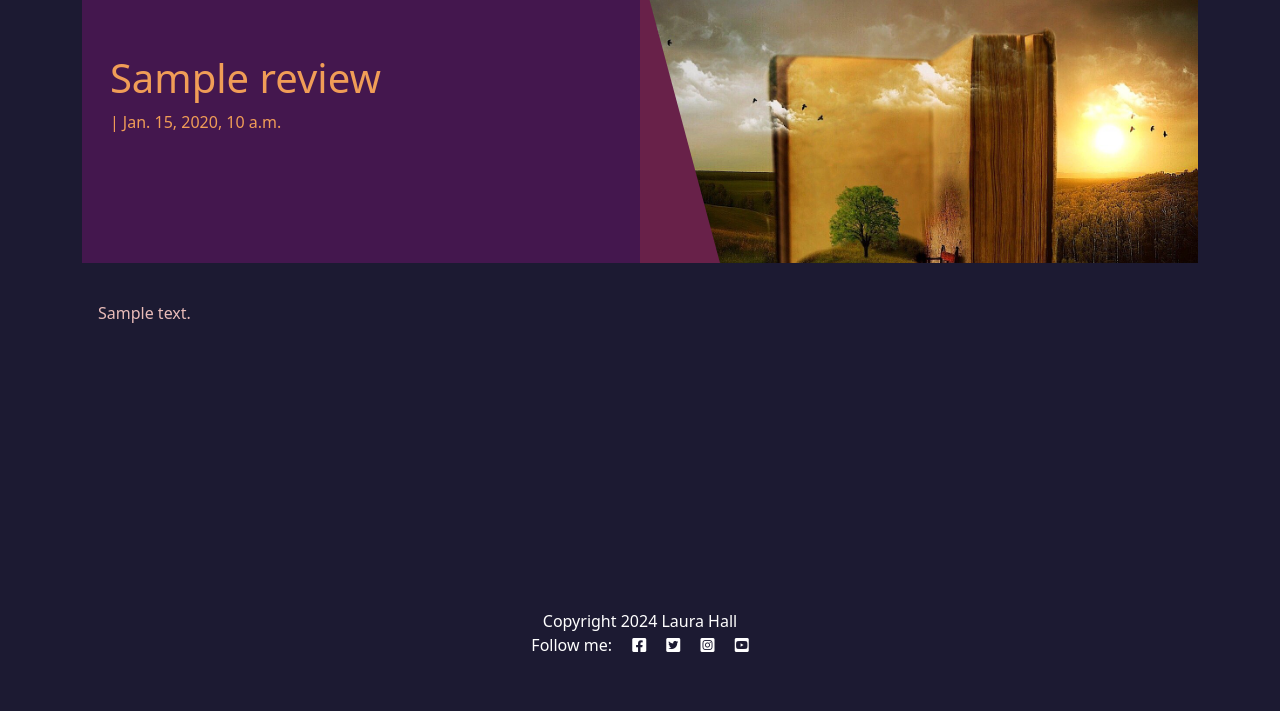
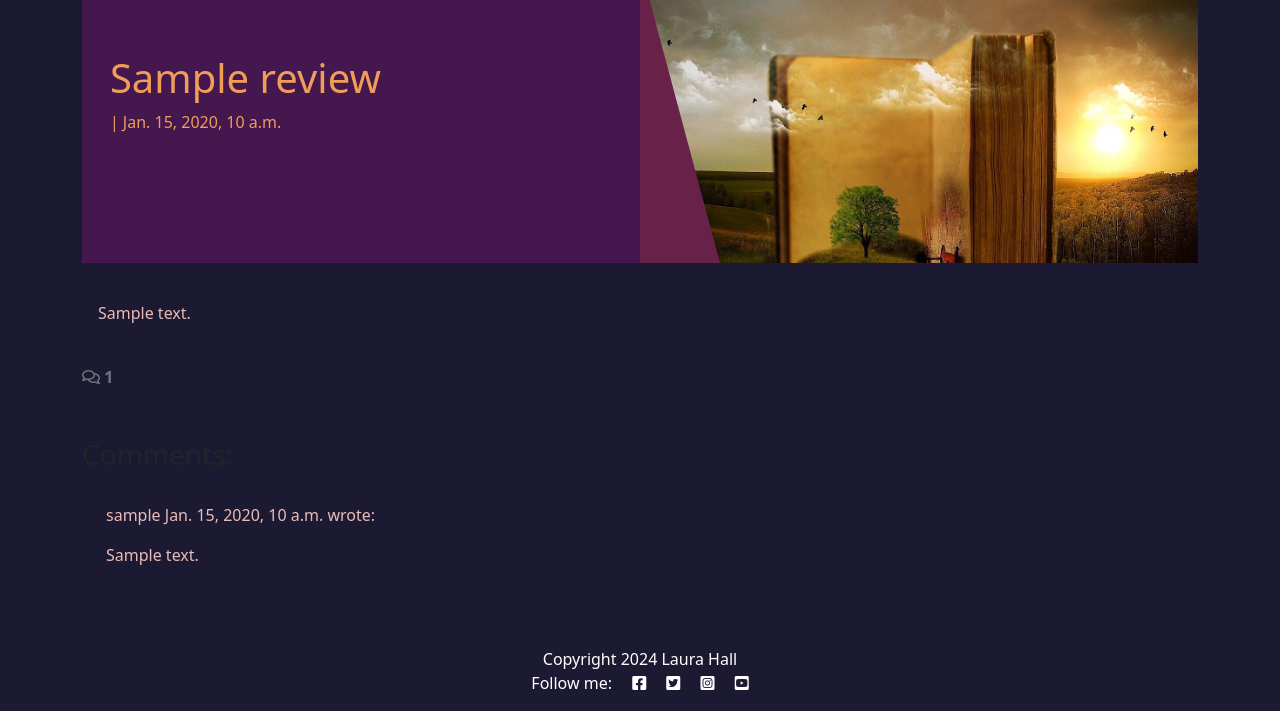
Before and after one commit to laurachri-hall/LitRPG-Library, a Django app: a page that uses review/templates/review/review_detail.html in a window 1280 px wide. Shown: the part 127-838 px from the top of the page. Before the commit the page ends 779 px from the top, so only its background shows below. Run offline with Django 4.2, Linux system fonts and the light colour scheme; tables that the repository leaves empty hold one stand-in row (values such as "Sample post").

Commit message:
Add: comments and comment_count in view.py

```diff
--- a/review/templates/review/review_detail.html
+++ b/review/templates/review/review_detail.html
@@ -29,6 +29,48 @@
             </div>
         </div>
     </div>
+    <!-- Displaying count of comments -->
+    <div class="row">
+        <div class="col-12">
+            <strong class="text-secondary">
+                <i class="far fa-comments"></i> {{ comment_count }}
+            </strong>
+        </div>
+        <div class="col-12">
+            <hr>
+        </div>
+    </div>
+    <!-- Displaying Comments -->
+    <div class="row">
+        <div class="col-md-8 card mb-4  mt-3 ">
+            <h3>Comments:</h3>
+            <div class="card-body">
+                <!-- We want a for loop inside the empty control tags
+          to iterate through each comment in comments -->
+                {% for comment in comments %}
+                <div class="p-2 comments
+          {% if not comment.approved and comment.author == user %}
+          faded{% elif not comment.approved %} d-none{% endif %}">
+                    <p class="font-weight-bold">
+                        {{ comment.user }}
+                        <span class="font-weight-normal">
+                            {{ comment.created_on }}
+                        </span> wrote:
+                    </p>
+                    <div id="comment{{ comment.id }}">
+                        {{ comment.content | linebreaks }}
+                    </div>
+                    {% if not comment.approved and comment.author == user %}
+                    <p class="approval">
+                        This comment is awaiting approval
+                    </p>
+                    {% endif %}
+                </div>
+                <!-- Our for loop ends here -->
+                {% endfor %}
+            </div>
+        </div>
+    </div>
 </div>
 
 {% endblock content %}
--- a/review/views.py
+++ b/review/views.py
@@ -21,9 +21,15 @@ class ReviewList(generic.ListView):
 def review_detail(request, slug):
     queryset = Review.objects.filter(status=1)
     review = get_object_or_404(queryset, slug=slug)
+    comments = review.comments.all().order_by("-created_on")
+    comment_count = review.comments.filter(approved=True).count()
 
     return render(
         request,
         "review/review_detail.html",
-        {"review": review},
+        {
+            "review": review,
+            "comments": comments,
+            "comment_count": comment_count,
+        },
     )
```
